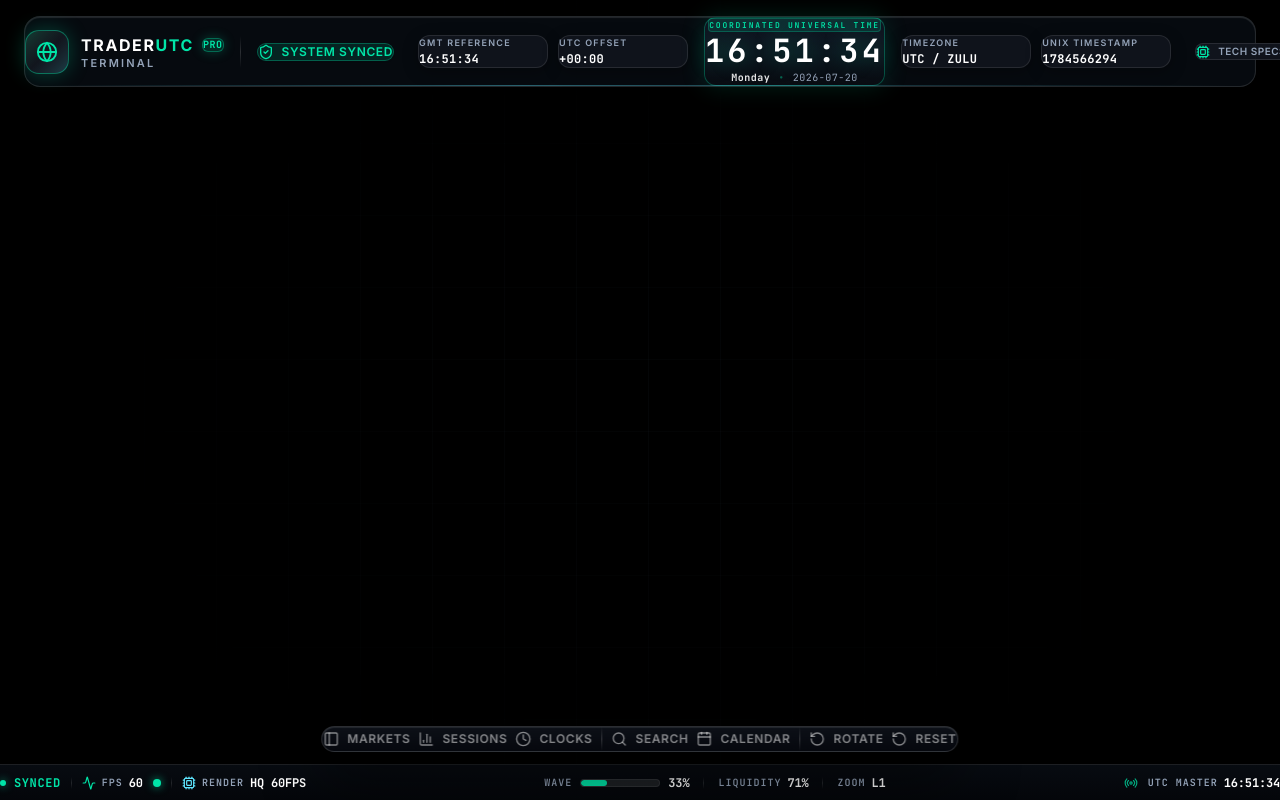
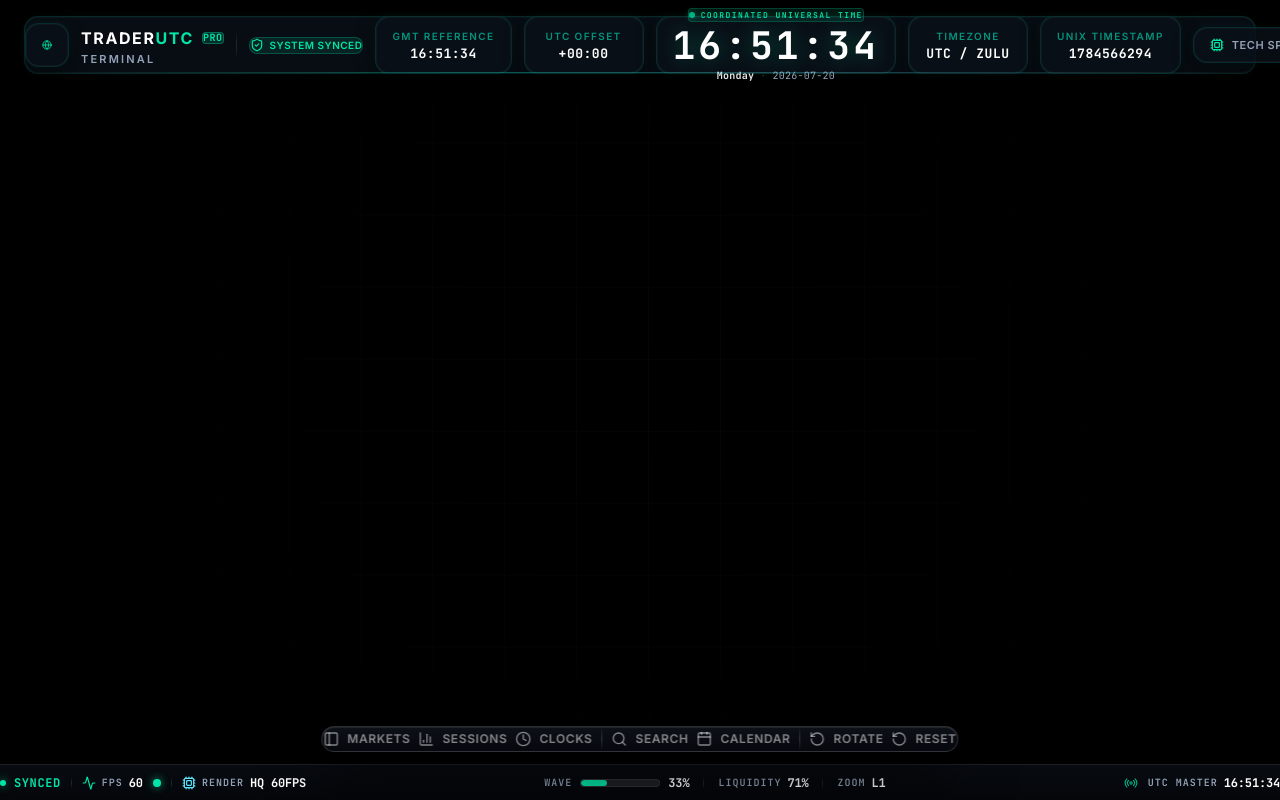
Before and after one commit to atmediallc/traderutc, a Next.js app: page / in a window 1280 px wide. Built offline with nearby package versions, Linux system fonts and the light colour scheme.

Commit message:
feat: enhance HeaderTimeBar with terminal design system and improved component structure

```diff
--- a/src/app/globals.css
+++ b/src/app/globals.css
@@ -252,3 +252,128 @@ body::before {
   backdrop-filter: blur(16px);
   -webkit-backdrop-filter: blur(16px);
 }
+
+/* ========================================
+ * Terminal Header Design System
+ * Unified container primitives for header
+ * ======================================== */
+
+/* --- Terminal Panel Tokens --- */
+:root {
+  --terminal-panel-bg: rgba(10, 16, 24, 0.82);
+  --terminal-border: rgba(0, 255, 210, 0.12);
+  --terminal-border-hover: rgba(0, 255, 210, 0.30);
+  --terminal-radius: 14px;
+  --terminal-padding-x: 16px;
+  --terminal-padding-y: 10px;
+  --terminal-gap: 12px;
+  --terminal-shadow:
+    0 0 0 1px rgba(255, 255, 255, 0.03) inset,
+    0 8px 20px rgba(0, 0, 0, 0.45),
+    0 0 12px rgba(0, 255, 210, 0.05);
+  --terminal-shadow-hover:
+    0 0 0 1px rgba(255, 255, 255, 0.06) inset,
+    0 8px 24px rgba(0, 0, 0, 0.55),
+    0 0 18px rgba(0, 255, 210, 0.08);
+  --terminal-height: 58px;
+
+  /* Label */
+  --terminal-label-size: 10px;
+  --terminal-label-tracking: 0.14em;
+  --terminal-label-color: rgba(0, 255, 210, 0.55);
+
+  /* Value */
+  --terminal-value-size: 13px;
+
+  /* Clock */
+  --terminal-clock-size: clamp(30px, 2.6vw, 42px);
+  --terminal-clock-size-lg: clamp(38px, 2.8vw, 42px);
+  --terminal-clock-letter-spacing: 3px;
+
+  /* Ambient glow line */
+  --terminal-glow-line: linear-gradient(
+    90deg,
+    transparent,
+    rgba(0, 255, 210, 0.30) 35%,
+    rgba(94, 230, 255, 0.25) 65%,
+    transparent
+  );
+}
+
+/* --- Terminal Panel Base --- */
+.terminal-panel {
+  display: flex;
+  align-items: center;
+  height: var(--terminal-height);
+  padding: var(--terminal-padding-y) var(--terminal-padding-x);
+  border-radius: var(--terminal-radius);
+  background: var(--terminal-panel-bg);
+  border: 1px solid var(--terminal-border);
+  box-shadow: var(--terminal-shadow);
+  transition: border-color 0.25s ease, box-shadow 0.25s ease;
+}
+
+.terminal-panel:hover {
+  border-color: var(--terminal-border-hover);
+  box-shadow: var(--terminal-shadow-hover);
+}
+
+/* --- Terminal Label --- */
+.terminal-label {
+  font-family: var(--font-sans), system-ui, sans-serif;
+  font-size: var(--terminal-label-size);
+  font-weight: 600;
+  letter-spacing: var(--terminal-label-tracking);
+  text-transform: uppercase;
+  color: var(--terminal-label-color);
+  line-height: 1;
+  user-select: none;
+}
+
+/* --- Terminal Value --- */
+.terminal-value {
+  font-family: var(--font-mono), 'JetBrains Mono', monospace;
+  font-size: var(--terminal-value-size);
+  font-weight: 700;
+  color: white;
+  font-variant-numeric: tabular-nums;
+  letter-spacing: 0.04em;
+  line-height: 1;
+}
+
+/* --- Terminal Clock --- */
+.terminal-clock {
+  font-family: var(--font-mono), 'JetBrains Mono', monospace;
+  font-size: var(--terminal-clock-size);
+  font-weight: 700;
+  letter-spacing: var(--terminal-clock-letter-spacing);
+  line-height: 1;
+  color: white;
+  font-variant-numeric: tabular-nums;
+  text-shadow: 0 0 20px rgba(0, 229, 168, 0.30);
+}
+
+@media (min-width: 1024px) {
+  .terminal-clock {
+    font-size: var(--terminal-clock-size-lg);
+  }
+}
+
+/* --- Ambient Glow Line --- */
+.terminal-glow-line {
+  position: absolute;
+  bottom: 0;
+  left: 24px;
+  right: 24px;
+  height: 1px;
+  background: var(--terminal-glow-line);
+  pointer-events: none;
+}
+
+/* --- Utility: separator --- */
+.terminal-separator {
+  width: 1px;
+  height: 28px;
+  background: linear-gradient(to bottom, transparent, rgba(255,255,255,0.12), transparent);
+  flex-shrink: 0;
+}
--- a/src/features/utc/components/HeaderTimeBar.tsx
+++ b/src/features/utc/components/HeaderTimeBar.tsx
@@ -1,12 +1,12 @@
 /**
- * HeaderTimeBar Component — Enterprise-Grade Top Navigation
+ * HeaderTimeBar Component — Institutional Trading Terminal Header
  *
- * Designed to resemble a luxury financial terminal used by institutional traders.
- * Inspired by Bloomberg Terminal, Apple, TradingView Desktop, Stripe Dashboard, and NASA Mission Control.
+ * Uses a unified CSS variable design system for all containers.
+ * All cards share identical dimensions via .terminal-panel primitives.
  */
 'use client';
 
-import { useState, useMemo, useEffect } from 'react';
+import { useState, useMemo, useSyncExternalStore } from 'react';
 import { useUTCStore } from '@/features/utc/stores/utc.store';
 import { useLayoutStore } from '@/features/layout/stores/layout.store';
 import { cn } from '@/lib/utils';
@@ -16,19 +16,22 @@ import {
   ChevronUp,
   Cpu,
   Globe,
-  Radio,
   ShieldCheck,
 } from 'lucide-react';
+
+/* ─────────────────────────────────────────────────────────────── */
+/*  Main Export                                                     */
+/* ─────────────────────────────────────────────────────────────── */
 
 export function HeaderTimeBar() {
   const formats = useUTCStore((s) => s.formats);
   const isMobile = useLayoutStore((s) => s.isMobile);
   const [techDrawerOpen, setTechDrawerOpen] = useState(false);
-  const [mounted, setMounted] = useState(false);
-
-  useEffect(() => {
-    setMounted(true);
-  }, []);
+  const mounted = useSyncExternalStore(
+    () => () => {},
+    () => true,
+    () => false,
+  );
 
   const { utc, date, day, gmt, unix, iso8601, dayOfYear, isLeapYear, julianDate, gpsTime, weekNumber } = useMemo(() => ({
     utc: formats.utc,
@@ -46,131 +49,97 @@ export function HeaderTimeBar() {
 
   return (
     <header className="fixed top-4 left-6 right-6 z-50 select-none pointer-events-none">
-      {/* ── Main Floating Bar Container ── */}
+      {/* ── Main Bar ── */}
       <div
         className={cn(
-          'pointer-events-auto relative w-full rounded-2xl px-6 md:px-8 py-3.5 flex items-center justify-between gap-4 md:gap-6',
-          'bg-[#080C12]/85 backdrop-blur-3xl border border-white/12',
-          'shadow-[0_16px_50px_rgba(0,0,0,0.8),inset_0_1px_1px_rgba(255,255,255,0.12)]',
+          'pointer-events-auto relative w-full flex items-center justify-between',
+          'rounded-[14px] border border-[rgba(0,255,210,0.12)]',
+          'bg-[rgba(10,16,24,0.82)] backdrop-blur-3xl',
+          'shadow-[0_0_0_1px_rgba(255,255,255,0.03)_inset,0_8px_20px_rgba(0,0,0,0.45),0_0_12px_rgba(0,255,210,0.05)]',
           'transition-all duration-300',
-          isMobile && 'h-auto py-4 px-4 flex-col gap-3'
+          isMobile
+            ? 'h-auto flex-col gap-(--terminal-gap) px-4 py-3'
+            : 'h-(--terminal-height) px-5 gap-(--terminal-gap)'
         )}
       >
-        {/* ── Bottom Ambient Glow Line ─────────────────── */}
-        <div className="absolute bottom-0 left-6 right-6 h-[1px] bg-gradient-to-r from-transparent via-[#00E5A8]/40 via-40% via-[#5EE6FF]/40 to-transparent pointer-events-none" />
+        {/* Ambient glow line */}
+        <div className="terminal-glow-line" />
 
-        {/* ── LEFT SECTION: Logo + Subtitle + System Health ────── */}
-        <div className="flex items-center gap-4 shrink-0">
-          {/* Logo & Subtitle */}
-          <div className="flex items-center gap-3">
-            <div className="relative group cursor-pointer">
-              <div className="w-11 h-11 rounded-[14px] bg-gradient-to-br from-[#00E5A8]/25 via-[#12161E] to-[#5EE6FF]/25 border border-[#00E5A8]/40 flex items-center justify-center shadow-[0_0_20px_rgba(0,229,168,0.25)] group-hover:border-[#00E5A8]/70 group-hover:shadow-[0_0_28px_rgba(0,229,168,0.45)] transition-all duration-300">
-                <Globe className="w-5.5 h-5.5 text-[#00E5A8] transition-transform duration-700 group-hover:rotate-180" />
-              </div>
-            </div>
-            <div className="flex flex-col leading-tight">
+        {/* ── LEFT: Logo + System Badge ── */}
+        <div className={cn('flex items-center gap-3 shrink-0', isMobile && 'w-full')}>
+          {/* Logo */}
+          <TerminalPanel className="gap-3 px-3 h-11! min-h-11! w-11! min-w-11! justify-center shrink-0">
+            <Globe className="w-5 h-5 text-[#00E5A8]" />
+          </TerminalPanel>
+
+          {/* Brand Name */}
+          <div className="flex flex-col leading-none gap-1">
             <div className="flex items-center gap-2">
-                <span className="text-base font-bold tracking-widest text-white">
+              <span className="text-base font-bold tracking-widest text-white font-sans">
                 TRADER<span className="text-[#00E5A8]">UTC</span>
               </span>
-                <span className="px-2 py-0.5 rounded-md text-[10px] font-mono font-bold tracking-wider bg-[#00E5A8]/15 text-[#00E5A8] border border-[#00E5A8]/35 shadow-[0_0_12px_rgba(0,229,168,0.25)]">
+              <span className="px-1.5 py-0.5 rounded text-[10px] font-mono font-bold tracking-wider bg-[#00E5A8]/15 text-[#00E5A8] border border-[#00E5A8]/35">
                 PRO
               </span>
             </div>
-              <span className="text-[11px] tracking-[0.2em] text-[#94A3B8] uppercase font-semibold mt-0.5">
+            <span className="text-[11px] tracking-[0.2em] text-[#94A3B8] uppercase font-semibold">
               Terminal
             </span>
           </div>
+
+          {!isMobile && (
+            <>
+              <div className="terminal-separator" />
+              <TerminalBadge label="SYSTEM SYNCED" icon={<ShieldCheck className="w-3.5 h-3.5 text-[#00E5A8]" />} />
+            </>
+          )}
         </div>
 
-          <div className="hidden lg:block w-px h-8 bg-gradient-to-b from-transparent via-white/15 to-transparent mx-1" />
+        {/* ── CENTER: Info Cards + Clock ── */}
+        <div className={cn('flex items-center gap-(--terminal-gap) shrink-0', !isMobile && 'mx-auto')}>
+          {/* Left flank: GMT + Offset */}
+          {!isMobile && (
+            <div className="hidden lg:flex items-center gap-(--terminal-gap)">
+              <HeaderInfoCard label="GMT Reference" value={mounted ? gmt : '00:00:00'} />
+              <HeaderInfoCard label="UTC Offset" value="+00:00" />
+            </div>
+          )}
 
-          {/* Left System Badge */}
+          {/* Clock */}
+          <HeaderClockCard utc={utc} day={day} date={date} mounted={mounted} />
+
+          {/* Right flank: Timezone + Unix */}
           {!isMobile && (
-            <div className="hidden lg:flex items-center gap-2">
-              <Badge color="emerald" label="SYSTEM SYNCED" icon={<ShieldCheck className="w-4 h-4 text-[#00E5A8]" />} />
+            <div className="hidden lg:flex items-center gap-(--terminal-gap)">
+              <HeaderInfoCard label="Timezone" value="UTC / ZULU" />
+              <HeaderInfoCard label="Unix Timestamp" value={mounted ? unix : '0000000000'} />
             </div>
           )}
         </div>
 
-        {/* ── CENTER SECTION: Master UTC Hero Clock & Cards ──────── */}
-        <div className="flex items-center gap-3 lg:gap-4 shrink-0 mx-auto">
-          {/* Flanking Left Cards: GMT & Offset (Desktop) */}
-          {!isMobile && (
-            <div className="hidden xl:flex items-center gap-2.5">
-              <HeaderCard label="GMT REFERENCE" value={mounted ? gmt : '00:00:00'} />
-              <HeaderCard label="UTC OFFSET" value="+00:00" />
-            </div>
-          )}
-
-          {/* Master Clock Centerpiece Module */}
-          <div className="flex flex-col items-center justify-center px-7 py-2.5 rounded-xl bg-gradient-to-b from-[#121824]/90 via-[#0E131E]/95 to-[#080C12] border border-[#00E5A8]/30 shadow-[0_0_24px_rgba(0,229,168,0.15)] hover:border-[#00E5A8]/50 transition-all duration-300 group">
-            {/* Top UTC Label Badge */}
-            <span className="text-[8px] font-mono font-semibold text-[#00E5A8] tracking-[0.22em] uppercase select-none px-2 py-0.5 rounded bg-[#00E5A8]/12 border border-[#00E5A8]/25 mb-1">
-              COORDINATED UNIVERSAL TIME
-            </span>
-
-            {/* Proportional Clock Digits */}
-            <motion.span
-              key={mounted ? utc : '00:00:00'}
-              initial={{ opacity: 0.9, y: -0.5 }}
-              animate={{ opacity: 1, y: 0 }}
-              transition={{ duration: 0.15, ease: 'easeOut' }}
-              className="text-2xl sm:text-3xl md:text-[32px] font-mono font-bold tracking-widest text-white tabular-nums my-0.5"
-              style={{
-                textShadow: '0 0 20px rgba(0, 229, 168, 0.35)',
-              }}
-              suppressHydrationWarning
-            >
-              {mounted ? utc : '00:00:00'}
-            </motion.span>
-
-            {/* Date line */}
-            <div
-              className="flex items-center gap-2 text-[10px] font-mono text-[#94A3B8] tracking-wider mt-0.5"
-              suppressHydrationWarning
-            >
-              <span className="font-bold text-white/90">{mounted ? day : 'Loading...'}</span>
-              <span className="text-[#00E5A8]/40">•</span>
-              <span>{mounted ? date : '----'}</span>
-            </div>
-          </div>
-
-          {/* Flanking Right Cards: Unix & Zone (Desktop) */}
-          {!isMobile && (
-            <div className="hidden xl:flex items-center gap-2.5">
-              <HeaderCard label="TIMEZONE" value="UTC / ZULU" />
-              <HeaderCard label="UNIX TIMESTAMP" value={mounted ? unix : '0000000000'} />
-            </div>
-          )}
-        </div>
-
-        {/* ── RIGHT SECTION: Tech Telemetry Toggle ── */}
-        <div className="flex items-center gap-3 shrink-0">
-          {/* Tech Spec Drawer Toggle Button */}
+        {/* ── RIGHT: Tech Specs Toggle ── */}
+        <div className={cn('flex items-center gap-3 shrink-0', isMobile && 'w-full')}>
           <button
             onClick={() => setTechDrawerOpen(!techDrawerOpen)}
             className={cn(
-              'flex items-center gap-2 px-3.5 py-1.5 rounded-lg',
-              'bg-[#12161E]/90 border border-white/10 text-[#94A3B8]',
-              'hover:bg-[#161B26] hover:text-white hover:border-[#00E5A8]/40 hover:shadow-[0_0_15px_rgba(0,229,168,0.2)]',
-              'transition-all duration-300 cursor-pointer text-[11px] font-semibold select-none',
-              techDrawerOpen && 'border-[#00E5A8]/50 bg-[#00E5A8]/15 text-[#00E5A8] shadow-[0_0_15px_rgba(0,229,168,0.25)]'
+              'terminal-panel gap-2 cursor-pointer select-none px-3 h-9!',
+              'text-[#94A3B8] hover:text-white',
+              'text-[11px] font-semibold tracking-wider uppercase',
+              techDrawerOpen && 'border-[rgba(0,255,210,0.40)]! bg-[rgba(0,229,168,0.08)]! text-[#00E5A8]'
             )}
             title="Toggle Technical Telemetry"
           >
-            <Cpu className="w-3.5 h-3.5 text-[#00E5A8]" />
-            <span className="hidden sm:inline tracking-wider uppercase text-[10px]">Tech Specs</span>
-            {techDrawerOpen ? (
-              <ChevronUp className="w-3.5 h-3.5 transition-transform duration-200" />
-            ) : (
-              <ChevronDown className="w-3.5 h-3.5 transition-transform duration-200" />
-            )}
+            <Cpu className="w-3.5 h-3.5 text-[#00E5A8] shrink-0" />
+            <span className="hidden sm:inline">Tech Specs</span>
+            {techDrawerOpen
+              ? <ChevronUp className="w-3.5 h-3.5 shrink-0" />
+              : <ChevronDown className="w-3.5 h-3.5 shrink-0" />
+            }
           </button>
         </div>
       </div>
 
-      {/* ── EXPANDABLE TECH TELEMETRY DRAWER ─────────────────────── */}
+      {/* ── Tech Telemetry Drawer ── */}
       <AnimatePresence>
         {techDrawerOpen && (
           <motion.div
@@ -178,15 +147,15 @@ export function HeaderTimeBar() {
             animate={{ opacity: 1, height: 'auto' }}
             exit={{ opacity: 0, height: 0 }}
             transition={{ duration: 0.3, ease: [0.16, 1, 0.3, 1] }}
-            className="pointer-events-auto mt-2 w-full bg-[#080C12]/95 backdrop-blur-3xl border border-white/10 rounded-xl overflow-hidden shadow-[0_16px_50px_rgba(0,0,0,0.7)]"
+            className="pointer-events-auto mt-2 w-full rounded-(--terminal-radius) overflow-hidden border border-[rgba(0,255,210,0.08)] bg-[rgba(10,16,24,0.92)] backdrop-blur-3xl shadow-[0_8px_20px_rgba(0,0,0,0.5)]"
           >
-            <div className="max-w-7xl mx-auto px-6 py-4 grid grid-cols-2 sm:grid-cols-3 md:grid-cols-6 gap-3">
-              <TelemetryCard label="DAY OF YEAR" value={mounted ? `DOY ${dayOfYear}` : 'DOY --'} highlight />
-              <TelemetryCard label="ISO-8601 STAMP" value={mounted ? iso8601.split('T')[0] : '----'} />
-              <TelemetryCard label="LEAP YEAR" value={mounted ? (isLeapYear ? 'YES (366d)' : 'NO (365d)') : '--'} />
-              <TelemetryCard label="JULIAN DATE" value={mounted ? julianDate : '----'} />
-              <TelemetryCard label="GPS TIME" value={mounted ? gpsTime : '----'} />
-              <TelemetryCard label="WEEK NUMBER" value={mounted ? `WW${weekNumber}` : 'WW--'} highlight />
+            <div className="max-w-7xl mx-auto px-5 py-4 grid grid-cols-2 sm:grid-cols-3 md:grid-cols-6 gap-(--terminal-gap)">
+              <TelemetryCard label="Day of Year" value={mounted ? `DOY ${dayOfYear}` : 'DOY --'} highlight />
+              <TelemetryCard label="ISO-8601 Stamp" value={mounted ? iso8601.split('T')[0] : '----'} />
+              <TelemetryCard label="Leap Year" value={mounted ? (isLeapYear ? 'YES (366d)' : 'NO (365d)') : '--'} />
+              <TelemetryCard label="Julian Date" value={mounted ? julianDate : '----'} />
+              <TelemetryCard label="GPS Time" value={mounted ? gpsTime : '----'} />
+              <TelemetryCard label="Week Number" value={mounted ? `WW${weekNumber}` : 'WW--'} highlight />
             </div>
           </motion.div>
         )}
@@ -196,125 +165,129 @@ export function HeaderTimeBar() {
 }
 
 /* ─────────────────────────────────────────────────────────────── */
-/*  Subcomponents & Reusable Glass Cards                           */
+/*  Primitives                                                     */
 /* ─────────────────────────────────────────────────────────────── */
 
-/** Glass card for center section timezone info */
-function HeaderCard({ label, value }: { label: string; value: string }) {
+/**
+ * TerminalPanel — base reusable container.
+ * All header cards inherit identical height, radius, border, shadow.
+ */
+function TerminalPanel({
+  children,
+  className,
+  ...props
+}: {
+  children: React.ReactNode;
+  className?: string;
+}) {
   return (
     <div
-      className="flex flex-col justify-center px-4 py-2 rounded-xl bg-[#12161E]/80 border border-white/10 hover:bg-[#161B26] hover:border-white/20 transition-all duration-200 shadow-[0_4px_16px_rgba(0,0,0,0.3)] min-w-[130px] gap-0.5"
-      suppressHydrationWarning
+      className={cn('terminal-panel', className)}
+      {...props}
     >
-      <span className="text-[9px] font-semibold text-[#94A3B8] tracking-[0.14em] uppercase font-sans">
-        {label}
-      </span>
-      <span className="text-xs font-mono font-bold text-white tabular-nums tracking-wide">
-        {value}
-      </span>
+      {children}
     </div>
   );
 }
 
-/** Status badge for left/right sections */
-function Badge({
-  color,
+/**
+ * HeaderLabel — consistent uppercase label across all cards.
+ */
+function HeaderLabel({ children, className }: { children: React.ReactNode; className?: string }) {
+  return (
+    <span className={cn('terminal-label', className)}>
+      {children}
+    </span>
+  );
+}
+
+/**
+ * HeaderInfoCard — identical info card (GMT, Offset, Timezone, Unix).
+ * Same height, padding, border, radius as every other terminal-panel.
+ */
+function HeaderInfoCard({ label, value }: { label: string; value: string }) {
+  return (
+    <TerminalPanel className="flex-col justify-center gap-1.5 px-4 min-w-30">
+      <HeaderLabel>{label}</HeaderLabel>
+      <span className="terminal-value">{value}</span>
+    </TerminalPanel>
+  );
+}
+
+/**
+ * HeaderClockCard — the UTC clock display.
+ * Same container dimensions as every other card; visual hierarchy
+ * comes purely from typography (larger font, glow, label badge).
+ */
+function HeaderClockCard({
+  utc,
+  day,
+  date,
+  mounted,
+}: {
+  utc: string;
+  day: string;
+  date: string;
+  mounted: boolean;
+}) {
+  return (
+    <TerminalPanel className="flex-col justify-center gap-1 px-5 min-w-50">
+      {/* Top label */}
+      <span className="inline-flex items-center gap-1.5 px-2 py-0.5 rounded bg-[#00E5A8]/10 border border-[#00E5A8]/20 mb-0.5">
+        <span className="w-1.5 h-1.5 rounded-full bg-[#00E5A8] shadow-[0_0_6px_rgba(0,229,168,0.6)] animate-pulse" />
+        <span className="text-[8px] font-mono font-semibold text-[#00E5A8] tracking-[0.18em] uppercase select-none">
+          Coordinated Universal Time
+        </span>
+      </span>
+
+      {/* Clock digits */}
+      <motion.span
+        key={mounted ? utc : '00:00:00'}
+        initial={{ opacity: 0.9, y: -1 }}
+        animate={{ opacity: 1, y: 0 }}
+        transition={{ duration: 0.15, ease: 'easeOut' }}
+        className="terminal-clock"
+        suppressHydrationWarning
+      >
+        {mounted ? utc : '00:00:00'}
+      </motion.span>
+
+      {/* Date line */}
+      <div
+        className="flex items-center gap-1.5 text-[10px] font-mono text-[#94A3B8] tracking-wide"
+        suppressHydrationWarning
+      >
+        <span className="font-bold text-white/90">{mounted ? day : '...'}</span>
+        <span className="text-[#00E5A8]/30">·</span>
+        <span>{mounted ? date : '----'}</span>
+      </div>
+    </TerminalPanel>
+  );
+}
+
+/**
+ * TerminalBadge — small status indicator (SYSTEM SYNCED, etc.).
+ */
+function TerminalBadge({
   label,
   icon,
 }: {
-  color: 'emerald' | 'cyan' | 'amber';
   label: string;
   icon?: React.ReactNode;
 }) {
-  const styles = {
-    emerald: {
-      bg: 'bg-[#00E5A8]/12',
-      border: 'border-[#00E5A8]/30',
-      text: 'text-[#00E5A8]',
-      dot: 'bg-[#00E5A8]',
-      shadow: 'shadow-[0_0_10px_rgba(0,229,168,0.5)]',
-    },
-    cyan: {
-      bg: 'bg-[#5EE6FF]/12',
-      border: 'border-[#5EE6FF]/30',
-      text: 'text-[#5EE6FF]',
-      dot: 'bg-[#5EE6FF]',
-      shadow: 'shadow-[0_0_10px_rgba(94,230,255,0.5)]',
-    },
-    amber: {
-      bg: 'bg-amber-400/12',
-      border: 'border-amber-400/30',
-      text: 'text-amber-400',
-      dot: 'bg-amber-400',
-      shadow: 'shadow-[0_0_10px_rgba(251,191,36,0.5)]',
-    },
-  }[color];
-
   return (
-    <div
-      className={cn(
-        'flex items-center gap-2 px-3.5 py-2 rounded-xl border text-xs font-semibold tracking-wider transition-all duration-200 shadow-xs select-none',
-        styles.bg,
-        styles.border,
-        styles.text
-      )}
-    >
-      {icon ? (
-        icon
-      ) : (
-        <div className="relative flex items-center justify-center">
-          <div className={cn('w-2 h-2 rounded-full', styles.dot, styles.shadow)} />
-        </div>
+    <div className="flex items-center gap-1.5 px-3 py-1.5 rounded-lg bg-[#00E5A8]/10 border border-[#00E5A8]/25 text-[10px] font-semibold tracking-wider text-[#00E5A8] uppercase select-none">
+      {icon ?? (
+        <span className="w-1.5 h-1.5 rounded-full bg-[#00E5A8] shadow-[0_0_6px_rgba(0,229,168,0.5)]" />
       )}
       <span>{label}</span>
     </div>
   );
 }
 
-/** Status pill badge (Right section) */
-function StatusBadge({
-  label,
-  color,
-  pulse = false,
-}: {
-  label: string;
-  color: 'emerald' | 'cyan' | 'amber';
-  pulse?: boolean;
-}) {
-  const styles = {
-    emerald: {
-      dot: 'bg-[#00E5A8]',
-      text: 'text-[#00E5A8]',
-      glow: 'shadow-[0_0_10px_rgba(0,229,168,0.6)]',
-    },
-    cyan: {
-      dot: 'bg-[#5EE6FF]',
-      text: 'text-[#5EE6FF]',
-      glow: 'shadow-[0_0_10px_rgba(94,230,255,0.6)]',
-    },
-    amber: {
-      dot: 'bg-amber-400',
-      text: 'text-amber-400',
-      glow: 'shadow-[0_0_10px_rgba(251,191,36,0.6)]',
-    },
-  }[color];
-
-  return (
-    <div className="flex items-center gap-2.5 px-4 py-2 rounded-xl bg-[#12161E]/90 border border-white/10 hover:border-white/20 transition-all duration-200 shadow-[inset_0_1px_1px_rgba(255,255,255,0.06)]">
-      <div className="relative flex items-center justify-center">
-        <div className={cn('w-2 h-2 rounded-full', styles.dot, styles.glow)} />
-        {pulse && (
-          <div className={cn('absolute inset-0 w-2 h-2 rounded-full animate-ping opacity-75', styles.dot)} />
-        )}
-      </div>
-      <span className={cn('text-xs font-semibold tracking-wide', styles.text)}>
-        {label}
-      </span>
-    </div>
-  );
-}
-
-/** Detailed telemetry card inside expanded tech drawer */
+/**
+ * TelemetryCard — detail card inside the expanded tech drawer.
+ */
 function TelemetryCard({
   label,
   value,
@@ -325,25 +298,16 @@ function TelemetryCard({
   highlight?: boolean;
 }) {
   return (
-    <div
+    <TerminalPanel
       className={cn(
-        'flex flex-col p-4 rounded-xl bg-[#12161E]/90 border border-white/10 shadow-xs gap-1',
-        'hover:border-white/20 transition-all duration-200',
-        highlight && 'border-[#00E5A8]/50 bg-[#00E5A8]/10 shadow-[0_0_18px_rgba(0,229,168,0.15)]'
-      )}
-      suppressHydrationWarning
-    >
-      <span className="text-[10px] font-semibold text-[#94A3B8] tracking-widest uppercase font-sans leading-tight">
-        {label}
-      </span>
-      <span
-        className={cn(
-          'text-sm font-mono font-bold text-white tabular-nums truncate leading-tight',
-          highlight && 'text-[#00E5A8]'
+        'flex-col justify-center gap-1.5 px-4',
+        highlight && '!border-[rgba(0,255,210,0.35)] !bg-[rgba(0,229,168,0.06)]'
       )}
     >
+      <HeaderLabel>{label}</HeaderLabel>
+      <span className={cn('terminal-value text-[13px]', highlight && 'text-[#00E5A8]')}>
         {value}
       </span>
-    </div>
+    </TerminalPanel>
   );
 }
```
Lines whose indentation alone changed are shown as unchanged.
